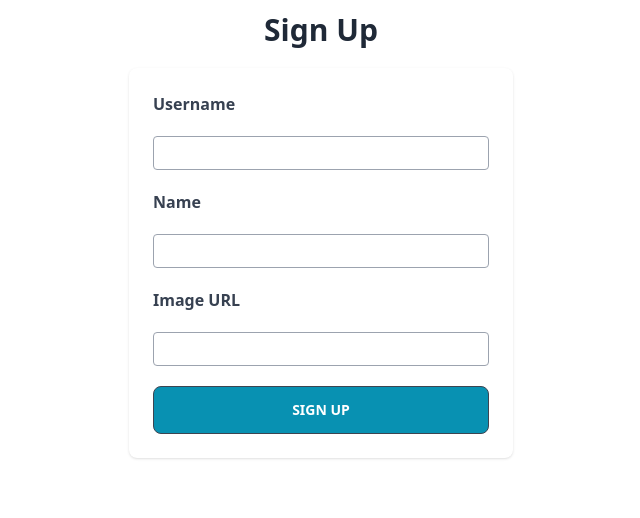
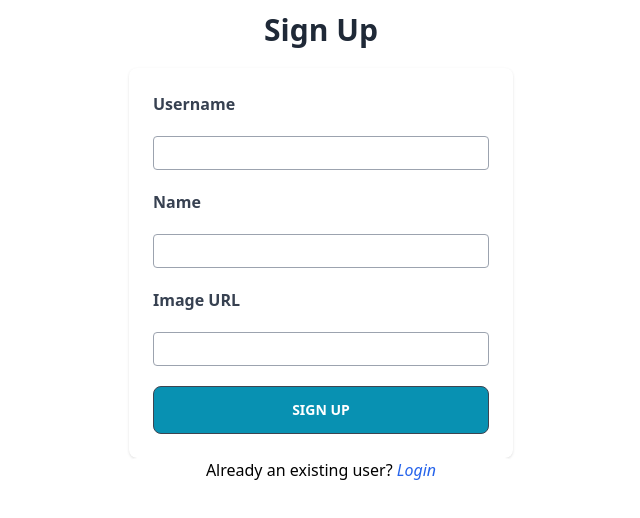
Before and after one commit to javascript-shinobis/messaging-app, a React (Vite) app in the folder client/: page /signup in a window 1280 px wide. Shown: the top 518 px of the page, without its empty margins (319-959 px from the left). Built offline with nearby package versions, Linux system fonts and the light colour scheme.

Commit message:
feat: add /login route redirection in signup container

```diff
--- a/client/src/pages/Signup/index.tsx
+++ b/client/src/pages/Signup/index.tsx
@@ -5,6 +5,7 @@ import { Card } from "components/Card";
 import Input from "components/Input";
 import ActionButton from "components/ActionButton";
 import { useAuth } from "context/AuthContext";
+import { Link } from "react-router-dom";
 
 const Signup = () => {
   const { signup } = useAuth();
@@ -61,7 +62,15 @@ const Signup = () => {
             disabled={signup.isLoading}
           />
         </form>
-      </Card.Body>
+      </Card.Body>{" "}
+      <Card.Footer>
+        <p className="text-black">
+          Already an existing user?{" "}
+          <Link to="/login">
+            <em className="text-blue-600">Login</em>
+          </Link>
+        </p>
+      </Card.Footer>
     </React.Fragment>
   );
 };
```
